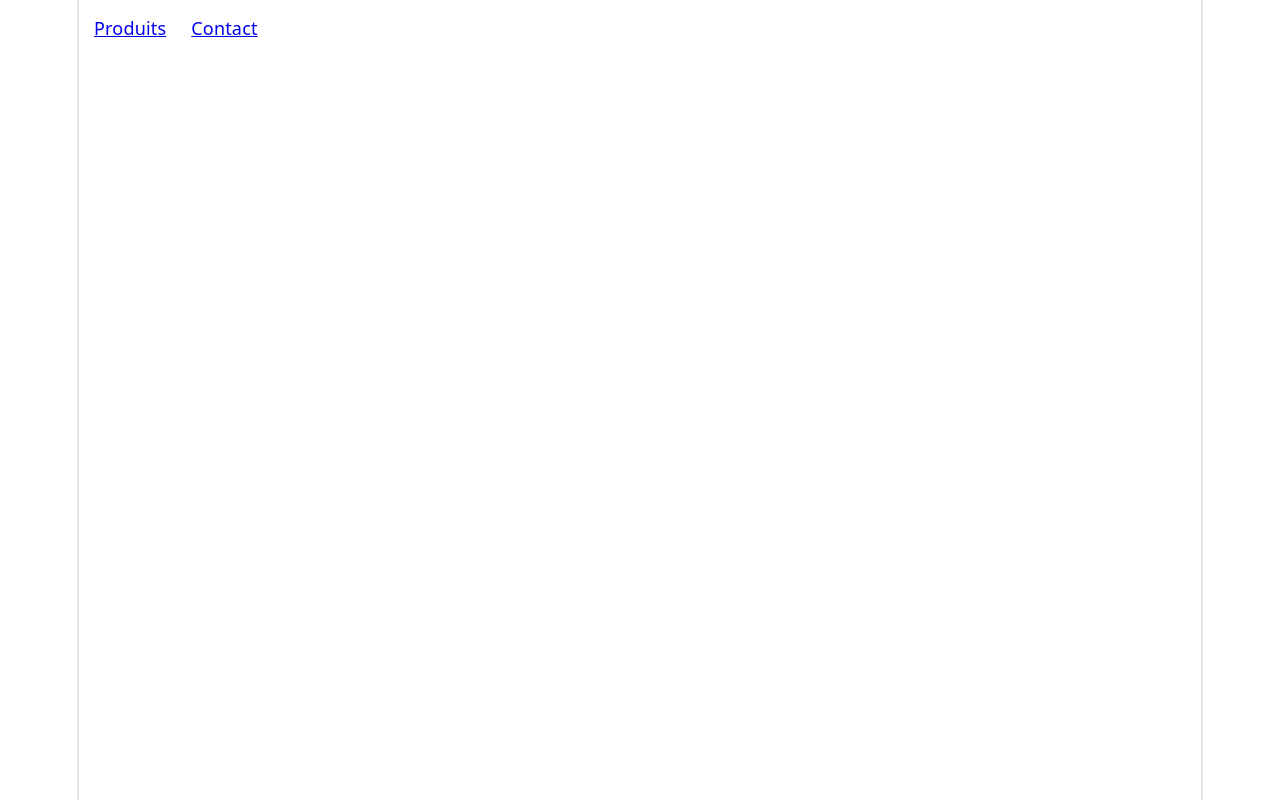
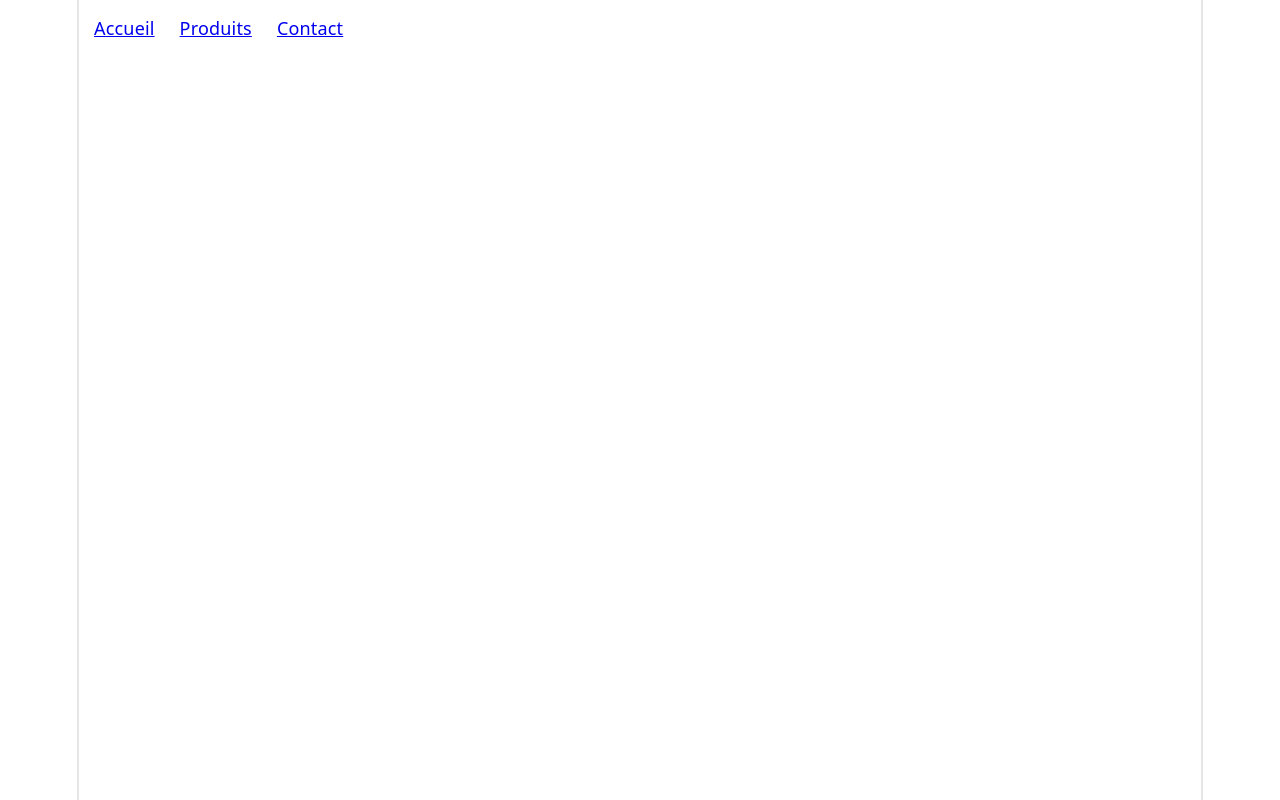
Before and after one commit to Musrh/vitejs-vite-xtq1wg19, a Vue app: page / in a window 1280 px wide. Before the commit this address had no page. Built offline with nearby package versions, Linux system fonts and the light colour scheme.

Commit message:
Update Navbar.vue

```diff
--- a/src/components/Navbar.vue
+++ b/src/components/Navbar.vue
@@ -1,7 +1,9 @@
 <template>
   <nav class="navbar">
+    <router-link to="/accueil">Accueil</router-link>
     <router-link to="/produits">Produits</router-link>
     <router-link to="/contact">Contact</router-link>
+
   </nav>
 </template>
 
```
